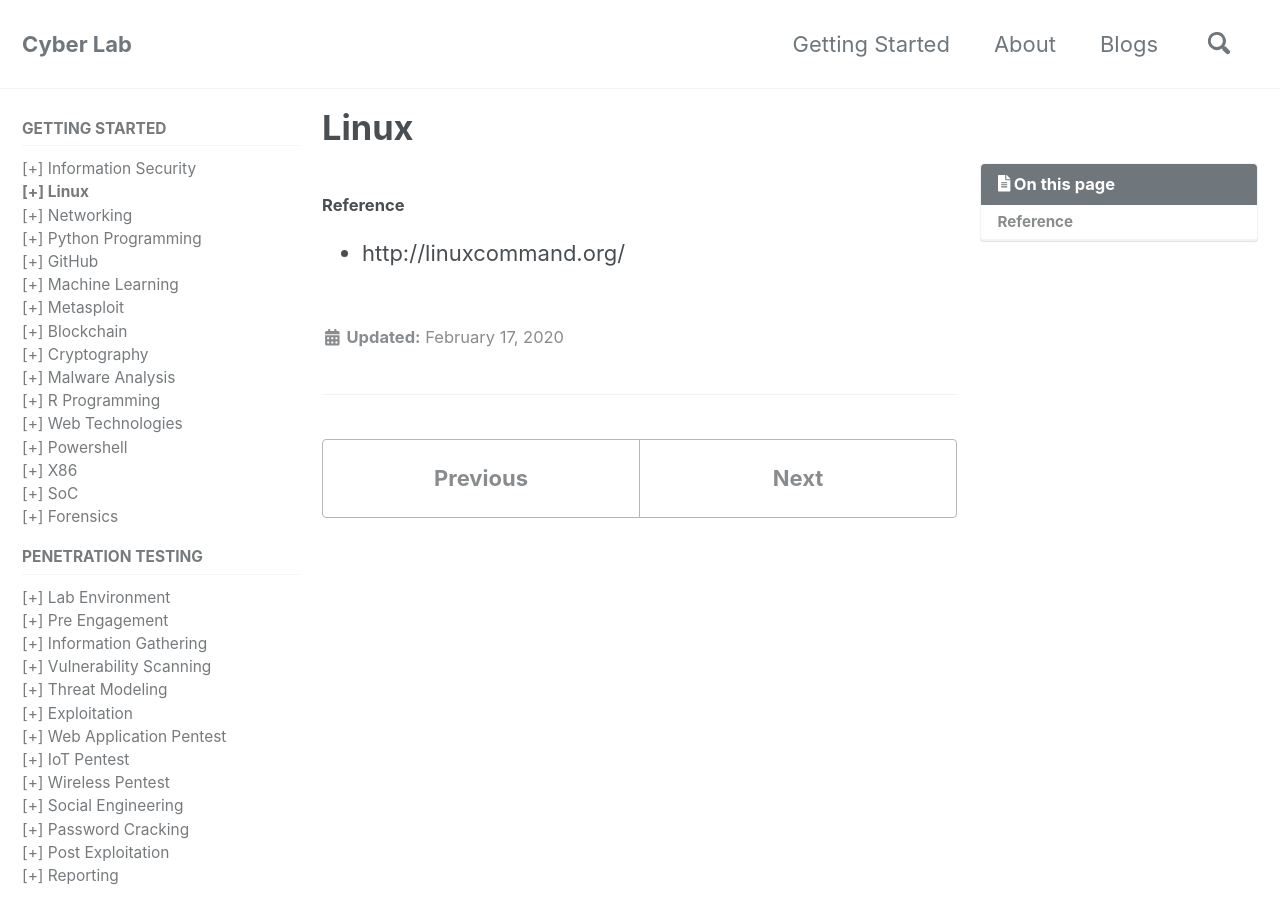
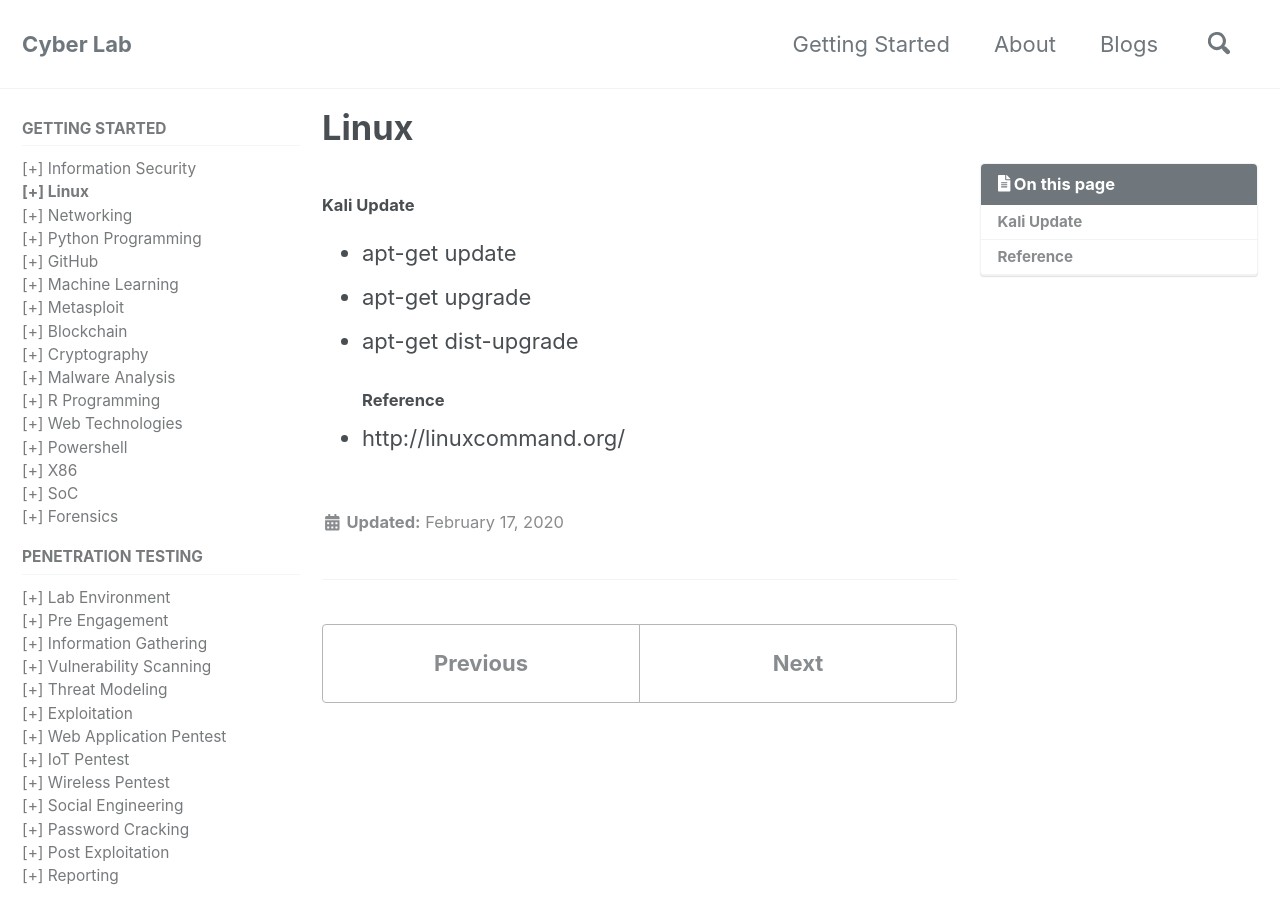
Before and after one commit to mohareti/cyberlab, a Jekyll site: the page built from _docs/02_linux-101.md, in a window 1280 px wide and 900 px high. Built offline with Jekyll 4.4.1, drawn with Linux system fonts in a browser that asks for light colours; cached includes are drawn as plain includes; nearby versions of some CDN libraries.

Commit message:
Update 02_linux-101.md

```diff
--- a/_docs/02_linux-101.md
+++ b/_docs/02_linux-101.md
@@ -3,5 +3,10 @@ title: "Linux"
 permalink: /docs/02_linux-101/
 toc: true
 ---
+
+#### Kali Update
+- apt-get update
+- apt-get upgrade
+- apt-get dist-upgrade
 #### Reference
 - http://linuxcommand.org/
```
